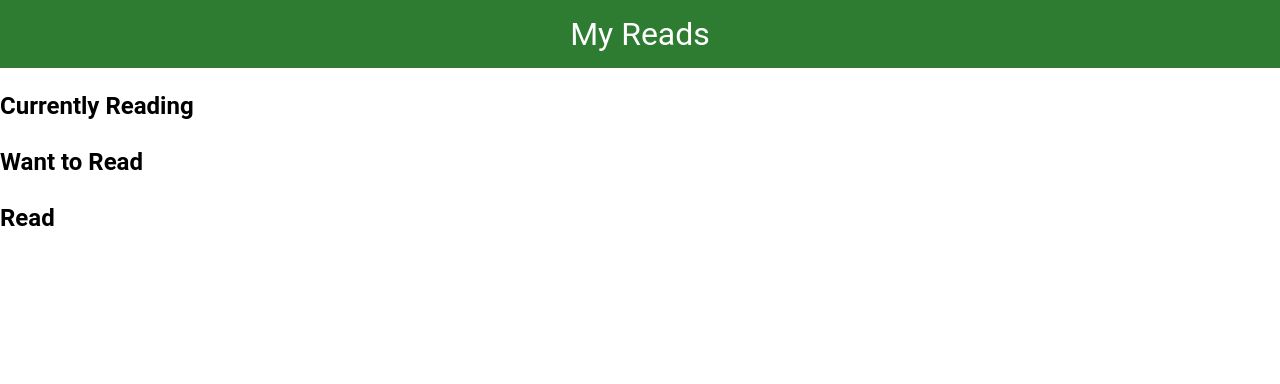
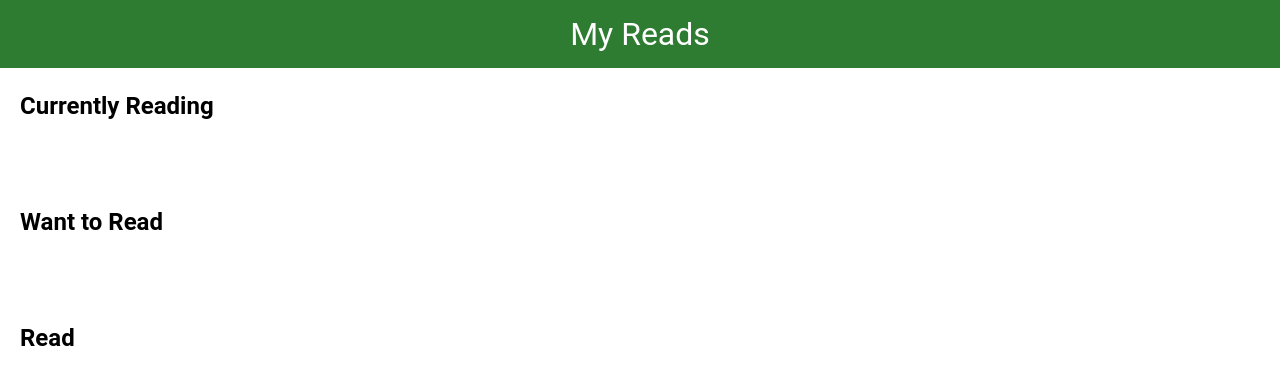
Before and after one commit to nulladams/my-reads-app, a React (Create React App) app: page / in a window 1280 px wide. Shown: the top 384 px of the page. Built offline with nearby package versions, Linux system fonts and the light colour scheme.

Commit message:
Add style to bookshelf

```diff
--- a/src/App.css
+++ b/src/App.css
@@ -24,3 +24,11 @@ body, .App {
   padding: 0 0 80px;
   flex: 1;
 }
+.bookshelf {
+  padding: 0 10px 20px;
+}
+@media (min-width: 600px) {
+  .bookshelf {
+    padding: 0 20px 40px;
+  }
+}
```
